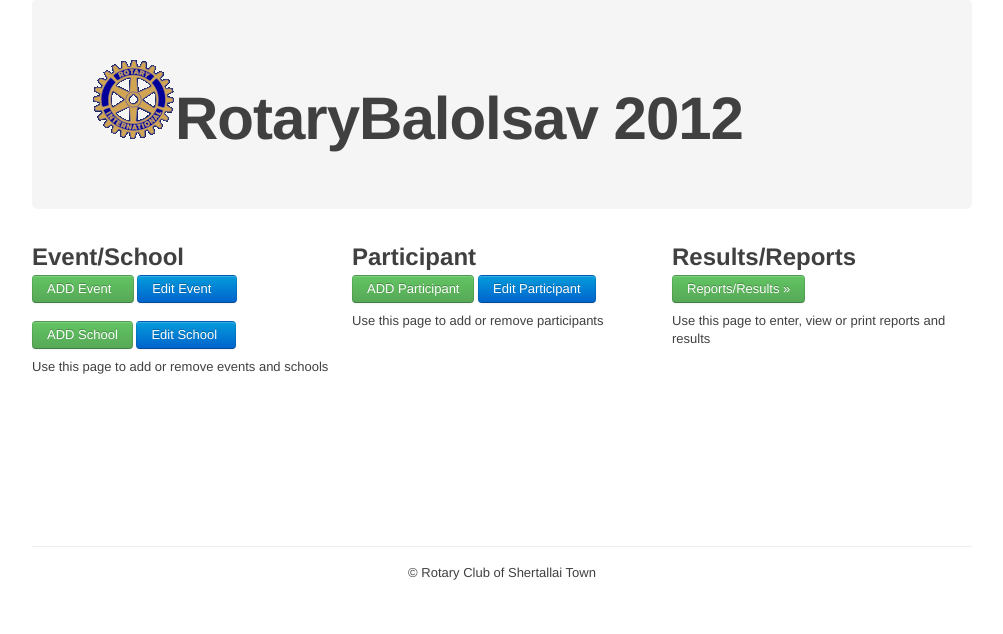
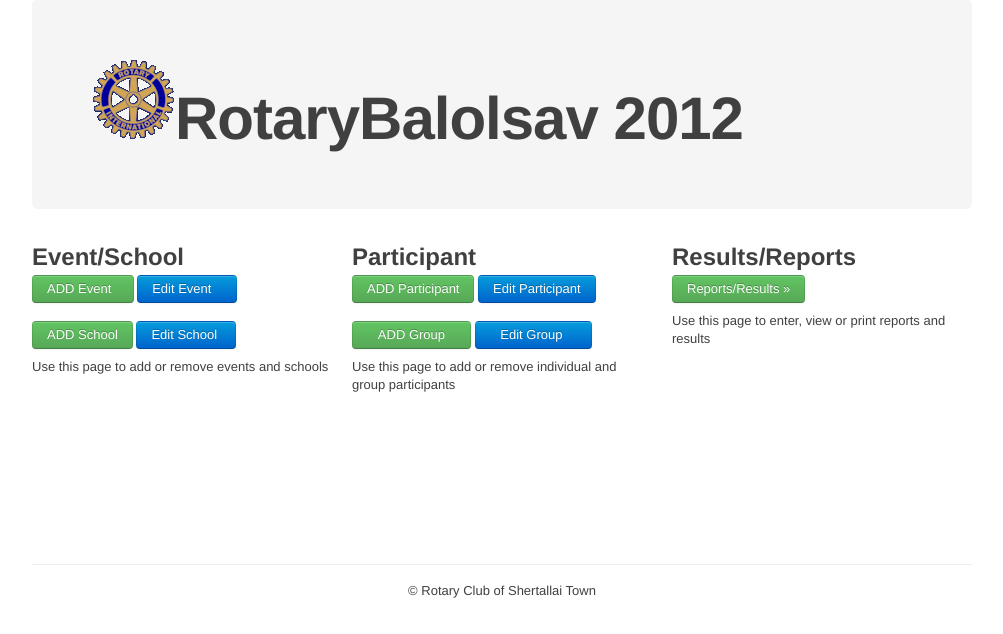
Before and after one commit to lazyguy/Event-management, a PHP site: page /home.php in a window 1280 px wide. Shown: the part 61-695 px from the top of the page, without its empty margins (138-1141 px from the left). Run offline with PHP 8.4, Linux system fonts and the light colour scheme.

Commit message:
group event addition.

```diff
--- /dev/null
+++ b/groupView.html
@@ -0,0 +1,89 @@
+<!DOCTYPE html>
+<div id="modal-add-group" class="modal hide fade">
+    <div class="modal-header">
+        <a href="#" class="close">&times;</a>
+        <h3>Add group entry for an Event</h3>
+    </div>
+    <div class="modal-body">
+        <form id="saveGroupForm">
+            <fieldset id="groupFields">
+                <div class="clearfix">
+                    <label for="group_eventName">Event Name</label>
+                    <div class="input" style="padding-top: 5px;">
+                        <select id="group_eventName" data-placeholder="Choose the Event" class="chzn-select" style="width:275px;">
+                            <option value=""></option>
+                        </select>
+                    </div>
+                    <label style="padding-top: 15px;" for="group_schoolName">School Name</label>
+                    <div class="input" style="padding-top: 15px;">
+                        <select id="group_schoolName" data-placeholder="Choose the school" class="chzn-select" style="width:275px;">
+                            <option value=""></option>
+                        </select>
+                    </div>
+                    <label style="padding-top: 15px;" for="group_participants">Participants</label>
+                    <div class="input" style="padding-top: 15px;">
+                        <select id="group_participants" multiple data-placeholder="Choose participants" class="chzn-select" style="width:275px;">
+                            <option value=""></option>
+                        </select>
+                    </div>
+                </div><!-- /clearfix -->
+            </fieldset>
+            <a id="groupAddResult" class="alert-message error"></a>
+        </form>
+    </div>
+    <div class="modal-footer">
+        <a id="groupCancel" class="btn secondary">Cancel</a>
+        <a id="groupSave" class="btn primary">Save</a>
+        <a id="groupSavePrint" class="btn primary">Save&AMP;Print</a>
+    </div>
+</div>
+
+<!-- name fields in below modal are not correct they are a copy of above save modal-->
+
+<div id="modal-edit-group" class="modal hide fade">
+    <div class="modal-header">
+        <a href="#" class="close">&times;</a>
+        <h3>Add group entry for an Event</h3>
+    </div>
+    <div class="modal-body">
+        <form id="saveGroupForm">
+            <fieldset id="groupFields">
+                <div class="clearfix">
+
+                </div><!-- /clearfix -->
+            </fieldset>
+        </form>
+    </div>
+    <a style="padding-right: 15px;">&nbsp;</a>
+    <a  id="edit-groupAddResult" class="alert-message error"  style="padding-bottom: 0px;padding-top: 2px;"></a>
+    <div class="modal-footer"  >
+        <a id="edit-groupCancel" class="btn secondary">Cancel</a>
+        <a id="edit-groupSave" class="btn primary">Save</a>
+        <a id="edit-groupSavePrint" class="btn primary">Save&AMP;Print</a>
+
+    </div>
+</div>
+<script type="text/javascript">
+    $(document).ready(function(){
+        $('#groupAddResult').hide();
+        $('#edit-groupAddResult').hide();
+        $('#groupCancel').click(function(){  $('#modal-add-group').modal('hide')});
+        $('#groupSave').click(function(){ /*editParticipant(0);*/});
+        $('#groupSavePrint').click(function(){ /*editParticipant(1);*/});
+        $('#edit-groupCancel').click(function(){  $('#modal-edit-group').modal('hide')});
+        $('#edit-groupSave').click(function(){ /*editParticipant(0);*/});
+        $('#edit-groupSavePrint').click(function(){ /*editParticipant(1);*/});
+
+        $('#modal-add-group').bind('shown', function(){
+            getschoolnames(1);
+            geteventnames(4);
+        });
+        $("#group_schoolName").chosen().change(function () {
+            if($('#group_eventName').val() != null)
+                geteventnames(1,$('#group_schoolName').val(),$('#group_eventName').val());
+        });
+        $("#group_eventName").chosen().change(function () {
+
+        });
+    });
+</script>
--- a/home.php
+++ b/home.php
@@ -278,14 +278,11 @@
 
                     <?php include_once "eventView.html"; ?>
                     <?php include_once "schoolView.html"; ?>
-                    <button data-controls-modal="modal-add-event" data-backdrop="static" data-keyboard="true" class="btn success">ADD
-                        Event&nbsp;&nbsp;</button> <button data-controls-modal="modal-edit-event" data-backdrop="static" data-keyboard="true" class="btn primary">Edit
-                        Event&nbsp;&nbsp;&nbsp;</button><br/>
-                    <br/>
-                    <button data-controls-modal="modal-add-school" data-backdrop="static" data-keyboard="true" class="btn success">ADD
-                        School</button>
-                    <button data-controls-modal="modal-edit-school" data-backdrop="static" data-keyboard="true" class="btn primary">Edit
-                        School&nbsp;</button>
+                    <button data-controls-modal="modal-add-event" data-backdrop="static" data-keyboard="true" class="btn success">ADD Event&nbsp;&nbsp;</button>
+                    <button data-controls-modal="modal-edit-event" data-backdrop="static" data-keyboard="true" class="btn primary">Edit Event&nbsp;&nbsp;&nbsp;</button>
+                    <br/><br/>
+                    <button data-controls-modal="modal-add-school" data-backdrop="static" data-keyboard="true" class="btn success">ADD School</button>
+                    <button data-controls-modal="modal-edit-school" data-backdrop="static" data-keyboard="true" class="btn primary">Edit School&nbsp;</button>
                     <p></p>
                     <p>
                         Use this page to add or remove events and schools
@@ -293,15 +290,16 @@
                 </div>
                 <div class="span-one-third">
                     <h2>Participant</h2>
-
                     <?php include_once "participantView.html"; ?>
-                    <button data-controls-modal="modal-add-participant" data-backdrop="static" data-keyboard="true" class="btn success">ADD
-                        Participant</button>
-                    <button data-controls-modal="edit-modal-add-participant" data-backdrop="static" data-keyboard="true" class="btn primary">Edit
-                        Participant</button>
+                    <?php include_once "groupView.html"; ?>
+                    <button data-controls-modal="modal-add-participant" data-backdrop="static" data-keyboard="true" class="btn success">ADD Participant</button>
+                    <button data-controls-modal="edit-modal-add-participant" data-backdrop="static" data-keyboard="true" class="btn primary">Edit Participant</button>
+                    <br/><br/>
+                    <button data-controls-modal="modal-add-group" data-backdrop="static" data-keyboard="true" class="btn success">&nbsp;&nbsp;&nbsp;ADD Group&nbsp;&nbsp;&nbsp;</button>
+                    <button data-controls-modal="modal-edit-group" data-backdrop="static" data-keyboard="true" class="btn primary">&nbsp;&nbsp;&nbsp;Edit Group&nbsp;&nbsp;&nbsp;&nbsp;</button>
                     <p></p>
                     <p>
-                        Use this page to add or remove participants
+                        Use this page to add or remove individual and group participants
                     </p>
                 </div>
                 <div class="span-one-third">
--- a/js/participantControl.js
+++ b/js/participantControl.js
@@ -11,6 +11,10 @@ function geteventnames(element) {
         case 3:
             $('#report-eventName').empty();
             phpFile = "../get_event_list.php";
+            break;
+        case 4:
+            $('#group_eventName').empty();
+            phpFile = "get_event_list.php";
             break;
         default:
             $('#edit-part-items').empty();
@@ -44,6 +48,13 @@ function geteventnames(element) {
                     $('#report-eventName').append(
                         $("<option></option>").attr("value", obj[i].id).text(obj[i].value + " - " + obj[i].label));
                     break;
+                case 4:
+                    if (i === 0) {
+                        $('#group_eventName').append("<option></option>");
+                    }
+                    $('#group_eventName').append(
+                        $("<option></option>").attr("value", obj[i].id).text(obj[i].value + " - " + obj[i].label));
+                    break;
                 default:
                     var j = 0;
                     for (j = 0; j < element.length; j++) {
@@ -69,6 +80,9 @@ function geteventnames(element) {
             case 2:
             case 3:
                 $("#report-eventName").trigger("liszt:updated");
+                break;
+            case 4:
+                $("#group_eventName").trigger("liszt:updated");
                 break;
             default:
                 $("#edit-part-items").trigger("liszt:updated");
@@ -392,3 +406,40 @@ function editParticipant(print) {
         });
     }
 }
+
+function geteventnames(element,schoolid,eventid) {
+    var phpFile;
+    switch (element) {
+        case 1:
+            $('#group_participants').empty();
+            phpFile = "get_participant_list.php";
+            break;
+        default:
+            break;
+    }
+
+    $.get(phpFile, {
+        schoolid:schoolid,
+        eventid:eventid
+    },function (data) {
+        var obj = jQuery.parseJSON(data);
+        for (i = 0; i < obj.length; i++) {
+            switch (element) {
+                case 1:
+                    if (i === 0) {
+                        $('#group_participants').append("<option></option>");
+                    }
+                    $('#group_participants').append(
+                        $("<option></option>").attr("value", obj[i].id).text(obj[i].value + " - " + obj[i].label));
+                    break;
+            }
+        }
+        switch (element) {
+            //call list updated to add the new data from ajax to the list
+            case 1:
+                $("#group_participants").trigger("liszt:updated");
+                break;
+        }
+
+    });
+}
--- a/js/schoolControl.js
+++ b/js/schoolControl.js
@@ -309,14 +309,17 @@ function getschoolnames(element) {
             $('#report-schoolName').empty();
             phpFile = "../get_school_list.php";
             break;
+        case 1:
+            $('#group_schoolName').empty();
+            phpFile = "get_school_list.php";
+            break;
         default:
             break;
     }
+
     $.get(phpFile, {
         term: "######getallstuff##########" //I am too lazy to do stuff properly
-    },
-
-    function (data) {
+    },function (data) {
         var obj = jQuery.parseJSON(data);
         for (i = 0; i < obj.length; i++) {
             switch (element) {
@@ -328,7 +331,13 @@ function getschoolnames(element) {
                     $('#report-schoolName').append(
                         $("<option></option>").attr("value", obj[i].id).text(obj[i].value));
                     break;
-
+                case 1:
+                    if (i == 0) {
+                        $('#group_schoolName').append("<option></option>");
+                    }
+                    $('#group_schoolName').append(
+                        $("<option></option>").attr("value", obj[i].id).text(obj[i].value));
+                    break;
                 default:
 
                     break;
@@ -339,6 +348,9 @@ function getschoolnames(element) {
             case 0:
                 $("#report-schoolName").trigger("liszt:updated");
                 break;
+            case 1:
+                $("#group_schoolName").trigger("liszt:updated");
+                break;
             default:
                 break;
         }
```
